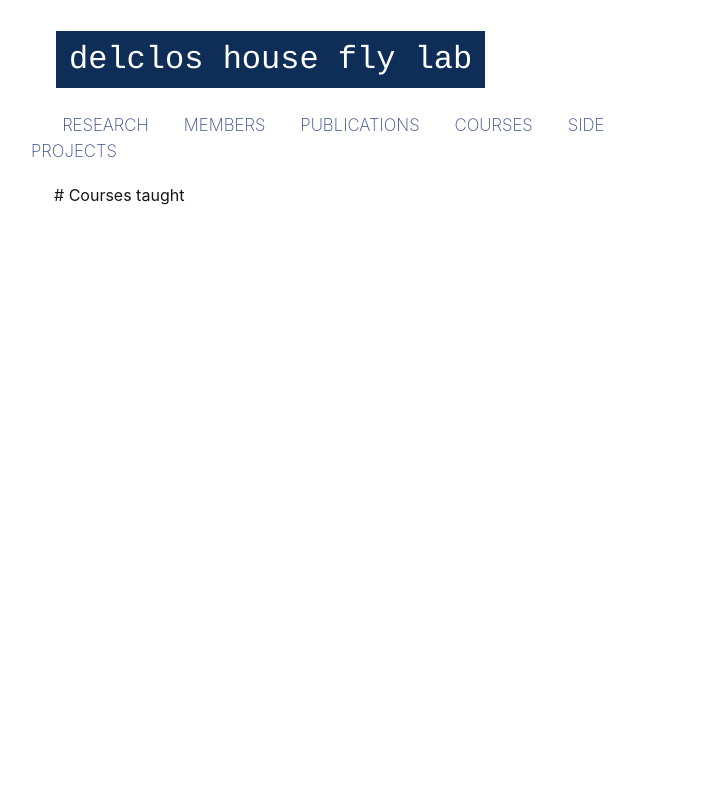
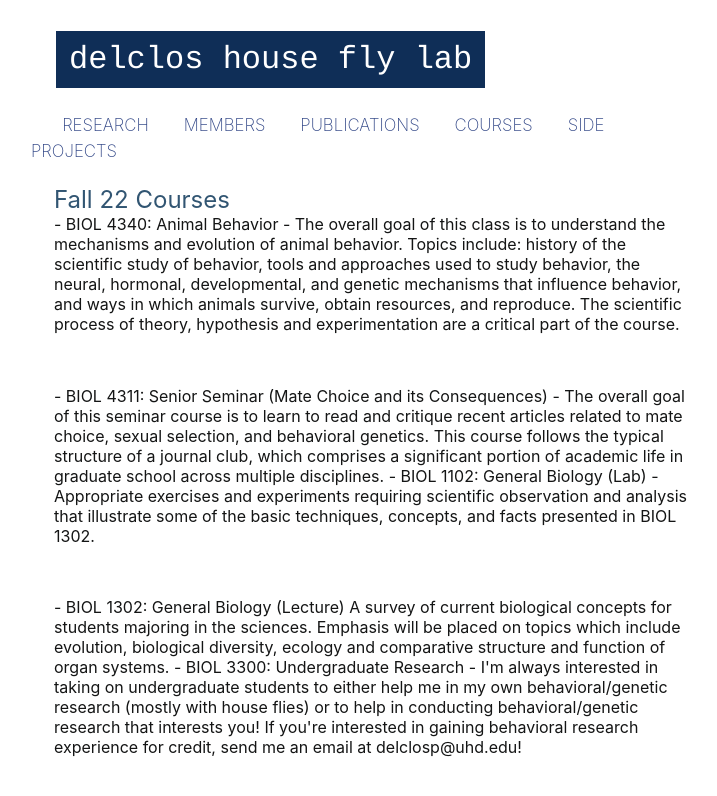
Before and after one commit to pjdelclos/pjdelclos.github.io, a Jekyll site: the page built from courses/index.html, in a window 1280 px wide. Shown: the top 796 px of the page, without its empty margins (266-983 px from the left). Built offline with Jekyll 4.4.1, drawn with Linux system fonts in a browser that asks for light colours; some web fonts are replaced.

Commit message:
Update index.html

```diff
--- a/courses/index.html
+++ b/courses/index.html
@@ -3,5 +3,12 @@ layout: default
 title: Courses
 group: navigation
 ---
+<h1> Fall 22 Courses </h1>
 
-# Courses taught
+ - BIOL 4340: Animal Behavior - The overall goal of this class is to understand the mechanisms and evolution of animal behavior. Topics include: history of the scientific study of behavior, tools and approaches used to study behavior, the neural, hormonal, developmental, and genetic mechanisms that influence behavior, and ways in which animals survive, obtain resources, and reproduce. The scientific process of theory, hypothesis and experimentation are a critical part of the course.
+<p>&nbsp;</p>
+ - BIOL 4311: Senior Seminar (Mate Choice and its Consequences) - The overall goal of this seminar course is to learn to read and critique recent articles related to mate choice, sexual selection, and behavioral genetics. This course follows the typical structure of a journal club, which comprises a significant portion of academic life in graduate school across multiple disciplines.
+ - BIOL 1102: General Biology (Lab) - Appropriate exercises and experiments requiring scientific observation and analysis that illustrate some of the basic techniques, concepts, and facts presented in BIOL 1302.
+<p>&nbsp;</p>
+ - BIOL 1302: General Biology (Lecture) A survey of current biological concepts for students majoring in the sciences. Emphasis will be placed on topics which include evolution, biological diversity, ecology and comparative structure and function of organ systems.
+ - BIOL 3300: Undergraduate Research - I'm always interested in taking on undergraduate students to either help me in my own behavioral/genetic research (mostly with house flies) or to help in conducting behavioral/genetic research that interests you! If you're interested in gaining behavioral research experience for credit, send me an email at delclosp@uhd.edu!
```
